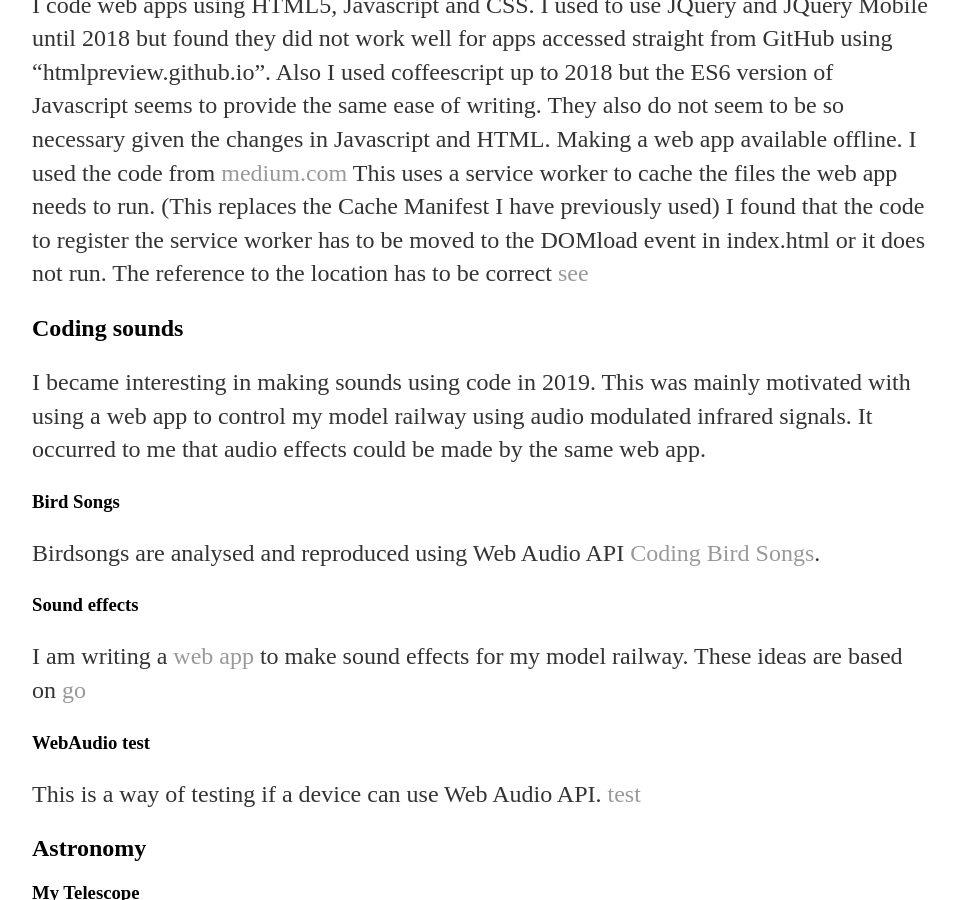
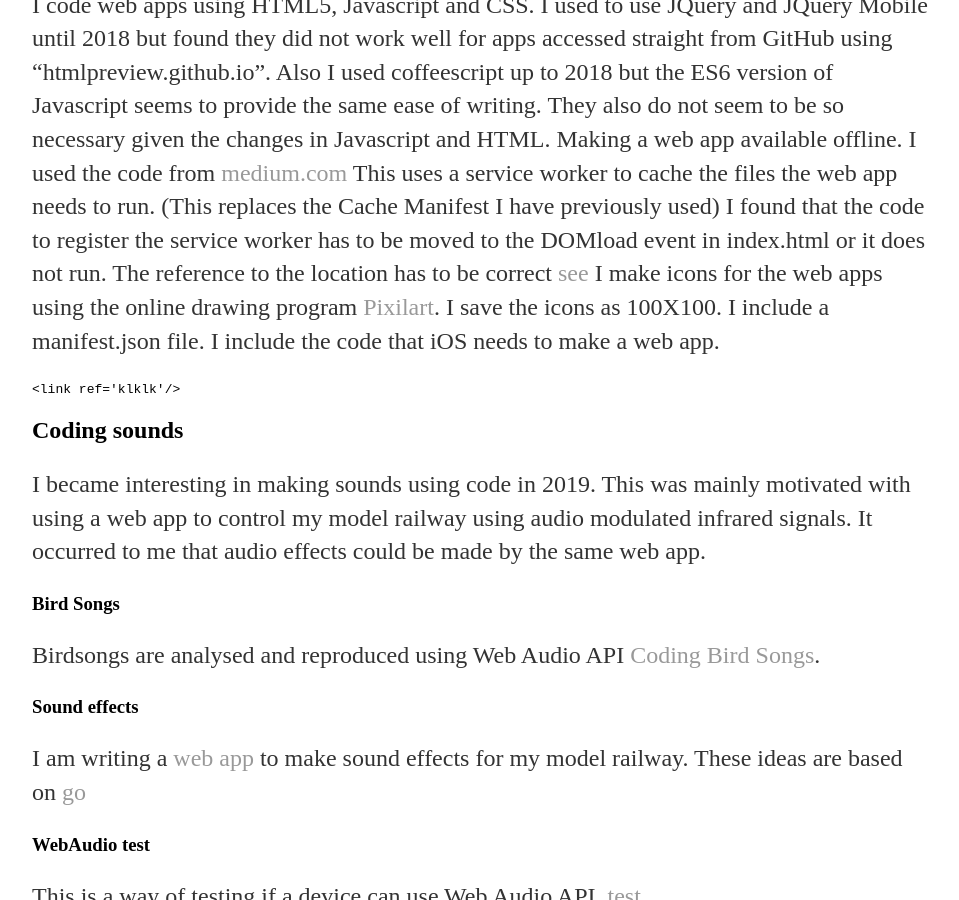
Before and after one commit to bwedgar/bwedgar.github.io, a Jekyll site: the page built from index.md, in a window 1280 px wide and 900 px high, scrolled down 506 px. Shown: the whole window, without its empty margins (160-1119 px from the left). Built offline with Jekyll 4.4.1, drawn with Linux system fonts in a browser that asks for light colours.

Commit message:
Update index.md

````diff
--- a/index.md
+++ b/index.md
@@ -15,6 +15,13 @@ I code web apps using HTML5, Javascript and CSS.  I used to use JQuery and JQuer
 Making a web app available offline.  I used the code from [medium.com](https://medium.com/@onejohi/offline-web-apps-using-local-storage-and-service-workers-5d40467117b9)
 This uses a service worker to cache the files the web app needs to run. (This replaces the Cache Manifest I have previously used)
 I found that the code to register the service worker has to be moved to the DOMload event in index.html or it does not run. The reference to the location has to be correct [see](https://gist.github.com/kosamari/7c5d1e8449b2fbc97d372675f16b566e)
+I make icons for the web apps using the online drawing program [Pixilart](https://www.pixilart.com/draw).  I save the icons as 100X100.
+I include a manifest.json file.  I include the code that iOS needs to make a web app.
+```html
+<link ref='klklk'/>
+```
+
+
 
 
 ## Coding sounds
````
